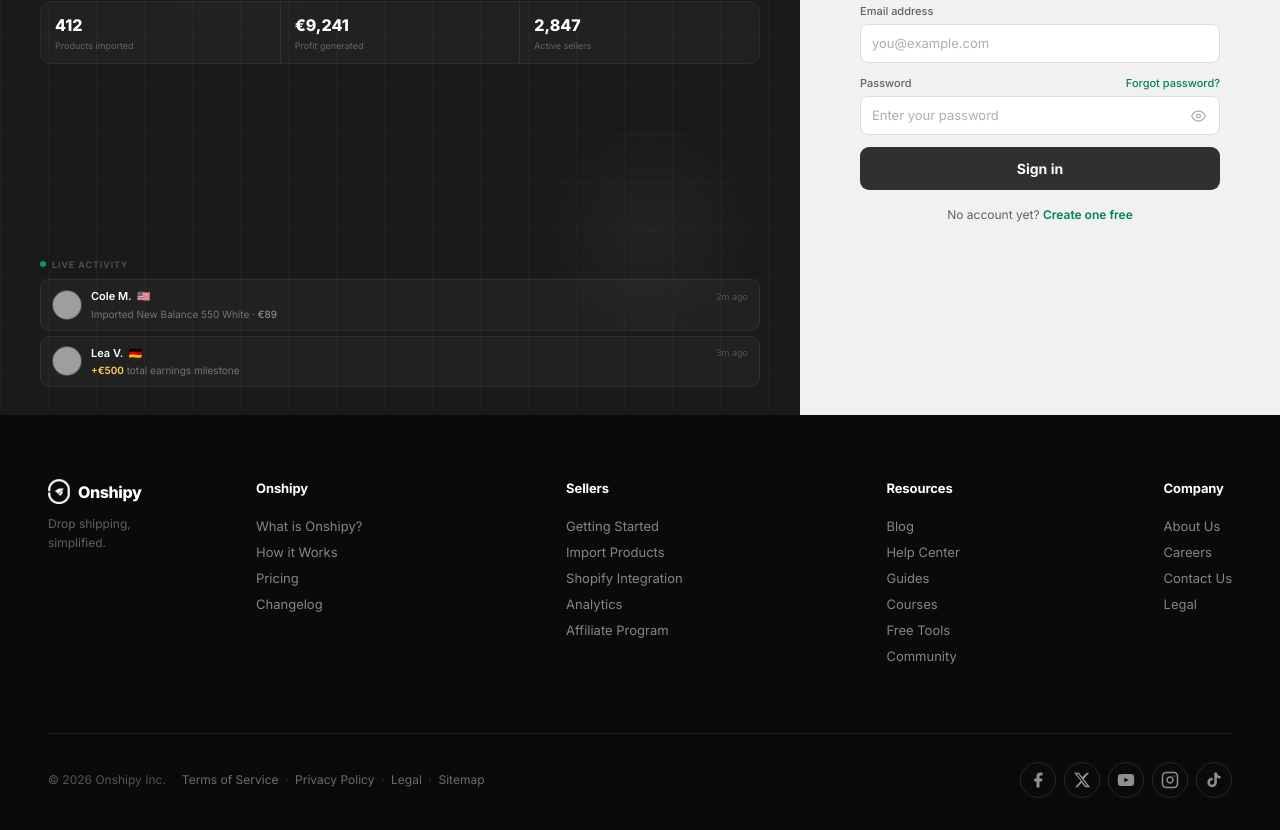
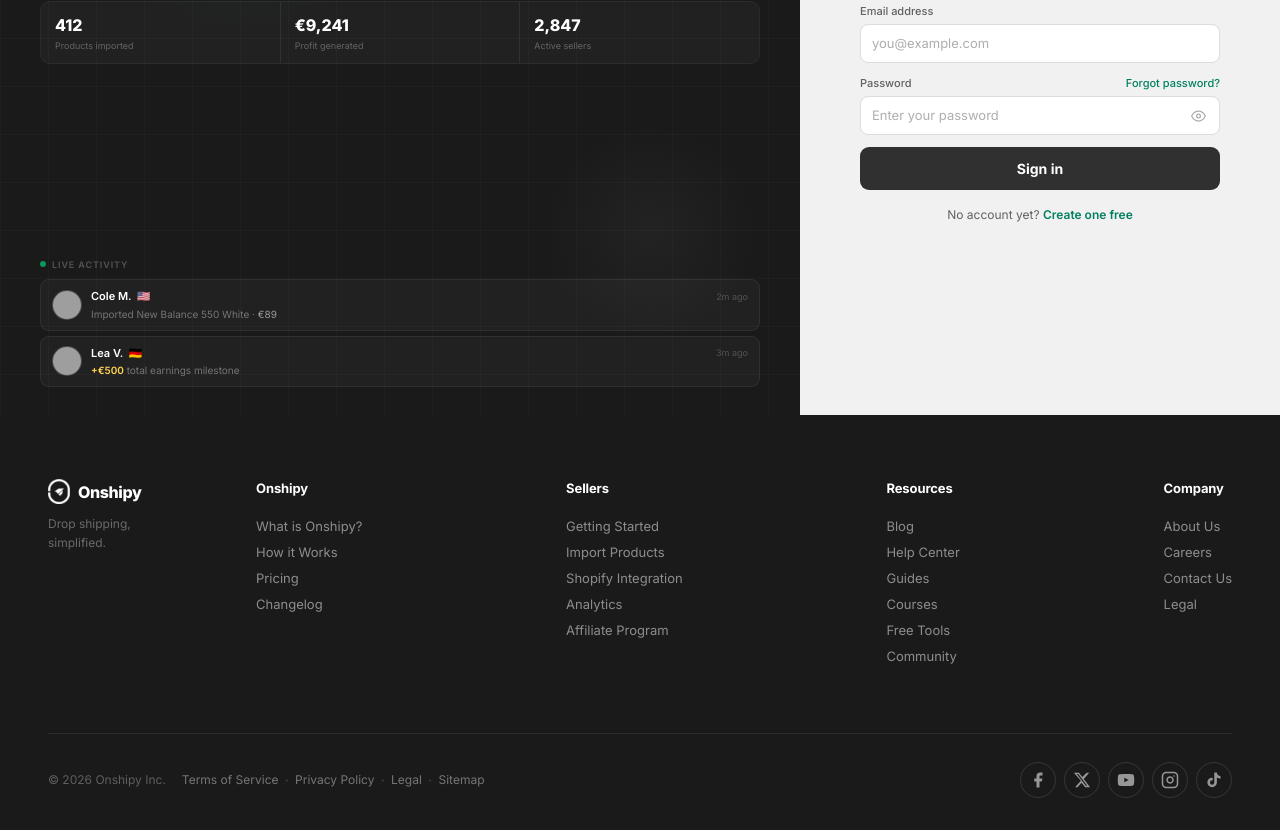
Before and after one commit to victorabuchi/onshipy, a Next.js app in the folder onshipy-frontend/: page /login in a window 1280 px wide. Shown: the part 385-1215 px from the top of the page. Built offline with nearby package versions, Linux system fonts and the light colour scheme; no server answers; grey boxes are pictures that could not be loaded.

Commit message:
fix: match footer background to page dark color #1a1a1a

```diff
--- a/onshipy-frontend/components/AuthFooter.js
+++ b/onshipy-frontend/components/AuthFooter.js
@@ -80,7 +80,7 @@ export default function AuthFooter() {
 
   return (
     <footer style={{
-      background: '#0a0a0a',
+      background: '#1a1a1a',
       fontFamily: "'Inter',-apple-system,BlinkMacSystemFont,sans-serif",
       padding: '64px 48px 32px',
     }}>
```
